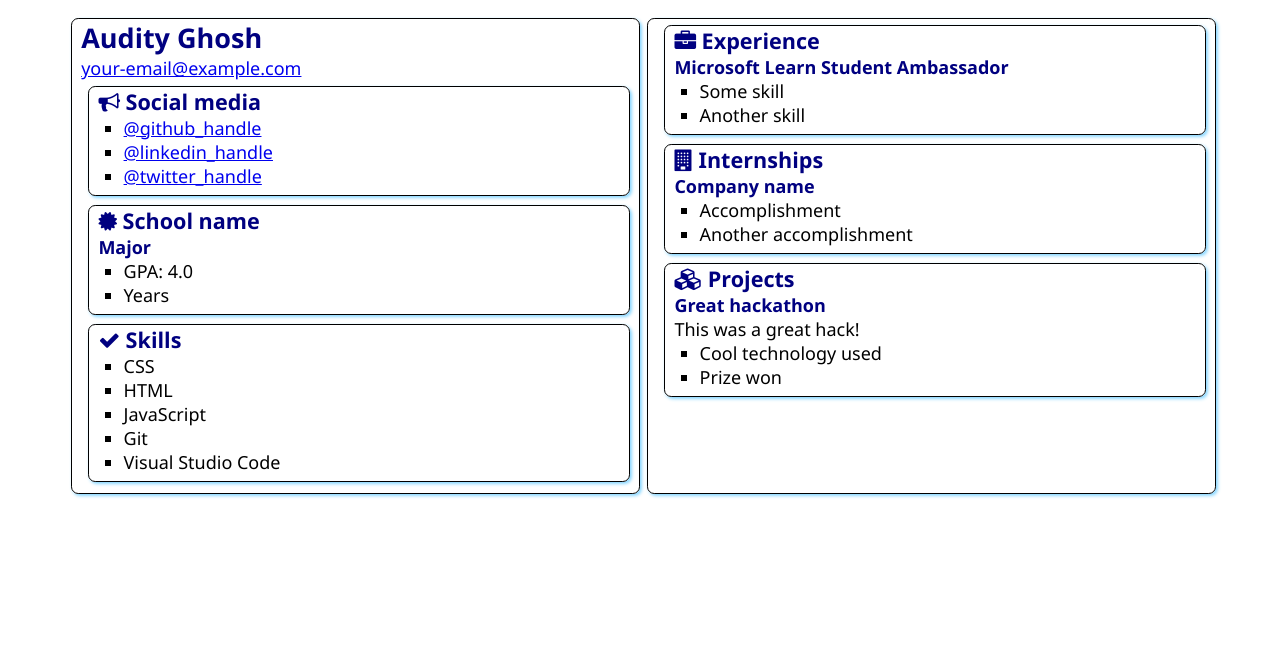
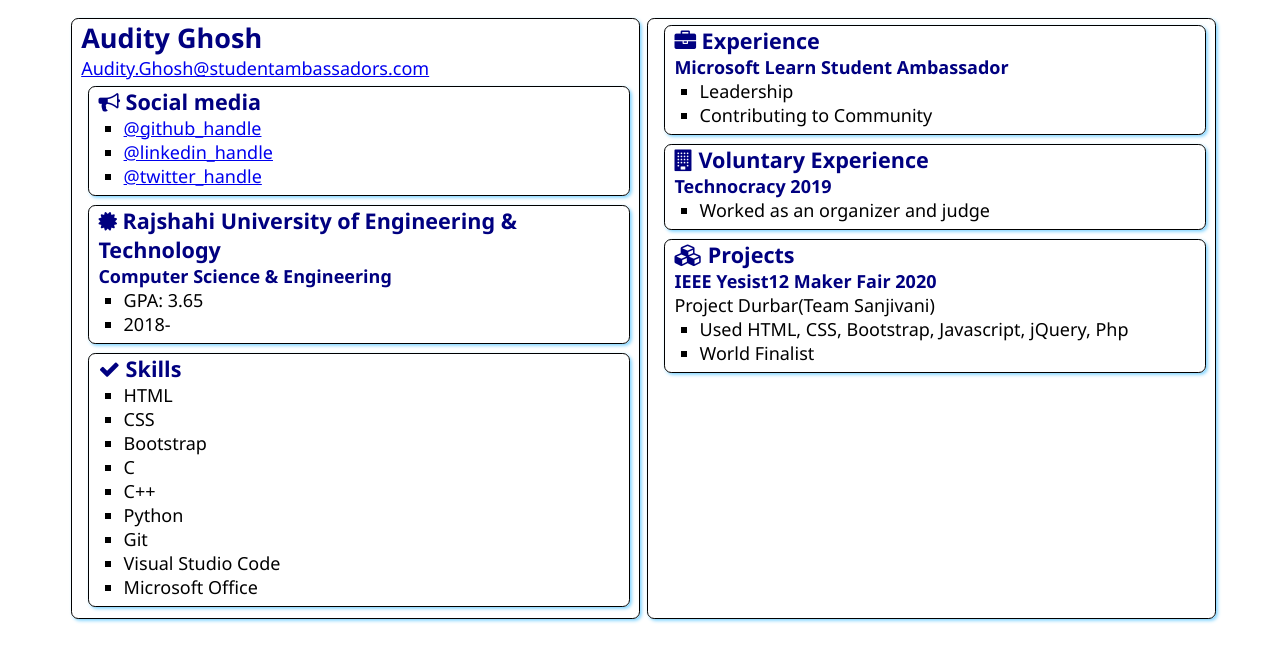
Before and after one commit to AudityGhosh/Ambassador-SWA-Pilot, a plain HTML site: page src/index.html in a window 1280 px wide. Drawn offline with Linux system fonts and the light colour scheme.

Commit message:
Customized the app
Contains updated information

```diff
--- a/src/index.html
+++ b/src/index.html
@@ -13,7 +13,7 @@
     <main>
         <article class="box">
             <h1>Audity Ghosh</h1>
-            <div><a href="mailto:your.email@example.com">your-email@example.com</a></div>
+            <div><a href="mailto:Audity.Ghosh@studentambassadors.com">Audity.Ghosh@studentambassadors.com</a></div>
 
             <section class="box">
                 <h2>
@@ -21,9 +21,9 @@
                     Social media
                 </h2>
                 <ul>
-                    <li><a href="https://github.com/<handle>">@github_handle</a></li>
-                    <li><a href="https://linkedin.com/in/<handle>">@linkedin_handle</a></li>
-                    <li><a href="https://twitter.com/<handle>">@twitter_handle</a></li>
+                    <li><a href="https://github.com/AudityGhosh">@github_handle</a></li>
+                    <li><a href="https://bd.linkedin.com/in/audityghosh">@linkedin_handle</a></li>
+                    <li><a href="https://twitter.com/AudityGhosh">@twitter_handle</a></li>
                 </ul>
             </section>
 
@@ -31,12 +31,12 @@
                 <div class="education">
                     <h2>
                         <i class="fa fa-certificate" aria-hidden="true"></i>
-                        School name
+                        Rajshahi University of Engineering & Technology
                     </h2>
-                    <h3>Major</h3>
+                    <h3>Computer Science & Engineering</h3>
                     <ul>
-                        <li>GPA: 4.0</li>
-                        <li>Years</li>
+                        <li>GPA: 3.65</li>
+                        <li>2018-</li>
                     </ul>
                 </div>
             </section>
@@ -47,11 +47,16 @@
                     Skills
                 </h2>
                 <ul>
+
+                    <li>HTML</li>
                     <li>CSS</li>
-                    <li>HTML</li>
-                    <li>JavaScript</li>
+                    <li>Bootstrap</li>
+                    <li>C</li>
+                    <li>C++</li>
+                    <li>Python</li>
                     <li>Git</li>
                     <li>Visual Studio Code</li>
+                    <li>Microsoft Office</li>
                 </ul>
             </section>
         </article>
@@ -63,20 +68,20 @@
                 </h2>
                 <h3>Microsoft Learn Student Ambassador</h3>
                 <ul>
-                    <li>Some skill</li>
-                    <li>Another skill</li>
+                    <li>Leadership</li>
+                    <li>Contributing to Community</li>
                 </ul>
             </section>
             <section class="box">
                 <h2>
                     <i class="fa fa-building" aria-hidden="true"></i>
-                    Internships
+                    Voluntary Experience
                 </h2>
 
-                <h3>Company name</h3>
+                <h3>Technocracy 2019</h3>
                 <ul>
-                    <li>Accomplishment</li>
-                    <li>Another accomplishment</li>
+                    <li>Worked as an organizer and judge</li>
+
                 </ul>
             </section>
             <section class="box">
@@ -85,11 +90,11 @@
                     Projects
                 </h2>
 
-                <h3>Great hackathon</h3>
-                <div>This was a great hack!</div>
+                <h3>IEEE Yesist12 Maker Fair 2020</h3>
+                <div>Project Durbar(Team Sanjivani)</div>
                 <ul>
-                    <li>Cool technology used</li>
-                    <li>Prize won</li>
+                    <li>Used HTML, CSS, Bootstrap, Javascript, jQuery, Php</li>
+                    <li>World Finalist</li>
                 </ul>
             </section>
         </article>
```
